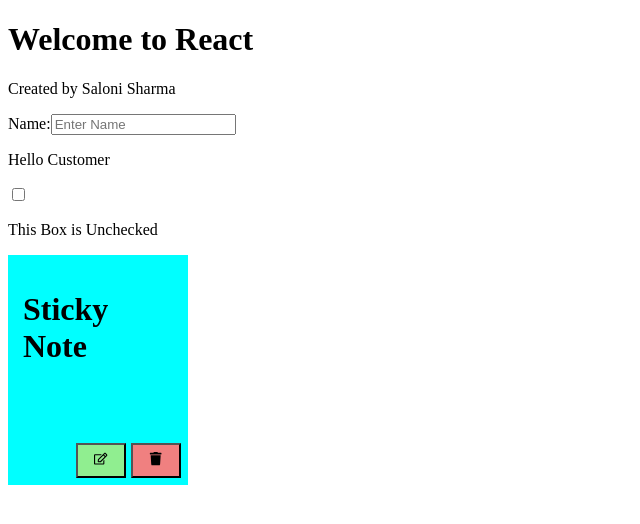
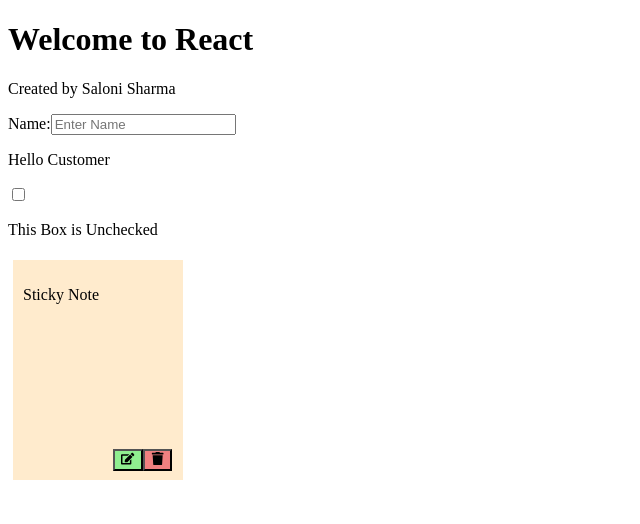
Before and after one commit to IamSaloni/recipes-in-react, a React app: page / in a window 1280 px wide. Shown: the top 524 px of the page, without its empty margins (0-640 px from the left). Built offline with nearby package versions, Linux system fonts and the light colour scheme.

Commit message:
added functionality in edit button

```diff
--- a/src/App.js
+++ b/src/App.js
@@ -7,7 +7,7 @@ import Note from "./components/Note"
 
 class App extends Component {
     render(){
-        return (
+       return (
             <Fragment>
                 <Banner firstName="Saloni" lastName="Sharma" hometown="Amritsar" />
                 <Greetings name="Customer " />
--- a/src/components/Note.js
+++ b/src/components/Note.js
@@ -1,18 +1,57 @@
 import React from 'react'
-import {FaRegEdit,FaTrash} from 'react-icons/fa'
+import {FaEdit,FaTrash,FaWpforms} from 'react-icons/fa'
+
 
 class Note extends React.Component {
-    render() {
+    constructor(props){
+        super(props);
+        this.state={
+            editing:false
+        }
+        this.edit=this.edit.bind(this)
+        this.remove=this.remove.bind(this)
+        this.renderForm=this.renderForm.bind(this)
+        this.renderDisplay=this.renderDisplay.bind(this)
+    }
+
+    edit() {
+       this.setState({
+           editing:true
+       })
+    }
+    remove() {
+        alert('removing Note')
+    }
+
+    renderForm() {
+        return(
+            <div className="sticky">
+            <form>
+            <textarea />
+            <button style={{backgroundColor:'pink'}}><FaWpforms /></button>
+            </form>
+           </div>
+
+        )
+    }
+    renderDisplay() {
         return (
             <div className="sticky">
-                <h1 >Sticky Note </h1>
+                <p>Sticky Note</p>
                 <span className="action-btns">
-                    <button id="edit"><FaRegEdit /></button>
-                    <button id="remove"><FaTrash /></button>
+                    <button onClick={this.edit} id="edit"><FaEdit /></button>
+                    <button onClick={this.remove} id="remove"><FaTrash /></button>
                 </span>
             </div>
         )
+    }
+    render() {
+        if(this.state.editing) {
+            return this.renderForm()
+        }else {
+            return this.renderDisplay()
+        }
+    }
 }
 
-}
 export default Note
--- a/src/index.html
+++ b/src/index.html
@@ -4,31 +4,22 @@
         <title>My react app</title>
         <meta charset="UTF-8" />
         <style>
-         .bg-green{
-             background-color: aquamarine;
+
+         .sticky{
+            position: absolute;
+            background-color: blanchedalmond;
+            width: 150px;
+            height: 200px;
+            padding: 10px;
+            margin: 5px;
          }
-         .sticky {
-            position: relative;
-            background-color: aqua;
-            color: black;
-
-            width:150px;
-            height:200px;
-            padding: 15px;
-
-        }
-        .action-btns {
+         .action-btns {
             position: absolute;
-            bottom: 7px;
+            bottom: 5px;
             right: 7px;
-        }
-
-        .action-btns > button {
-            width: 50px;
-            height:35px;
-            margin-left:5px;
-        }
-
+            margin: 2px;
+            padding: 2px;
+         }
         #edit {
             background-color: lightgreen;
         }
```
